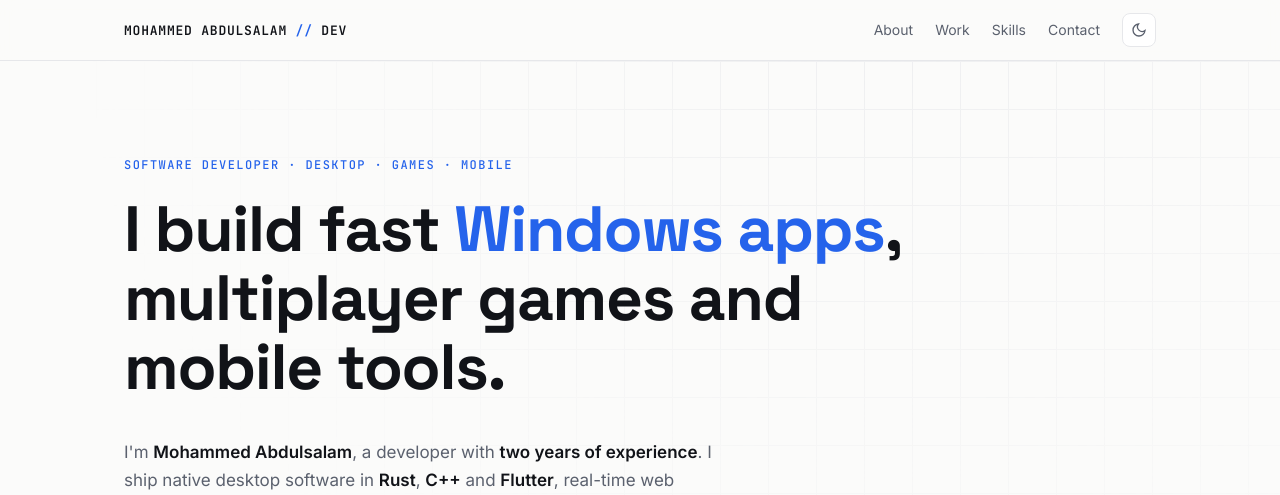
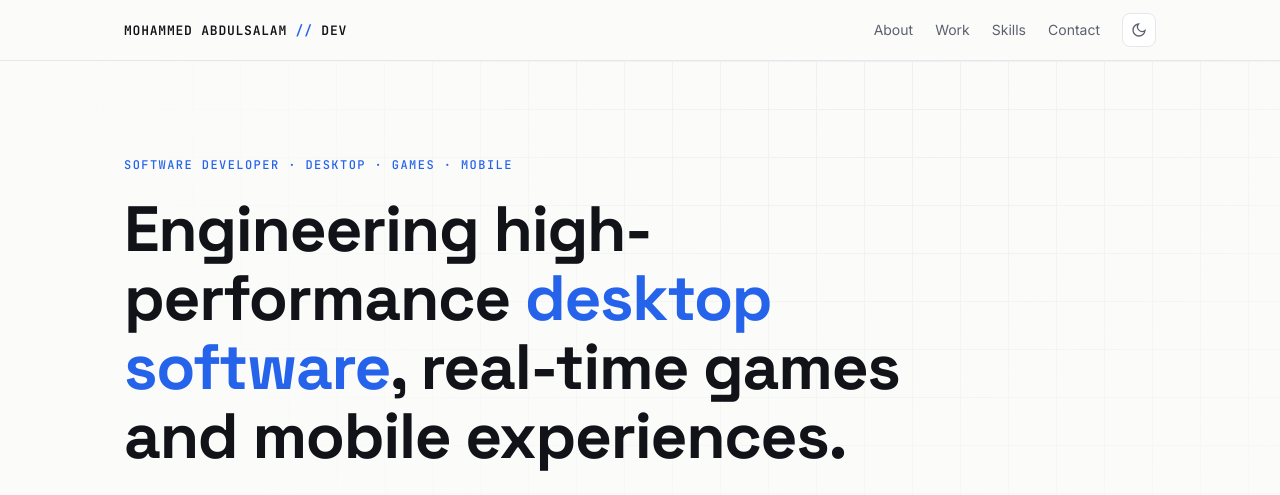
Before and after one commit to MhDTam/MhDTam.github.io, a plain HTML site: page index.html in a window 1280 px wide. Shown: the top 495 px of the page. Drawn offline with Linux system fonts and the light colour scheme.

Commit message:
Add Wersha 3D, Dental Studio, EasyRecorder and Joyro; refine headline
Co-Authored-By: Claude Opus 5.5 <noreply@anthropic.com>

```diff
--- a/index.html
+++ b/index.html
@@ -175,7 +175,7 @@ footer .wrap{display:flex;justify-content:space-between;gap:12px;flex-wrap:wrap}
 <header class="hero">
   <div class="wrap">
     <div class="eyebrow">Software Developer · Desktop · Games · Mobile</div>
-    <h1>I build fast <em>Windows apps</em>, multiplayer games and mobile tools.</h1>
+    <h1>Engineering high-performance <em>desktop software</em>, real-time games and mobile experiences.</h1>
     <div class="hero-row">
       <div>
         <p class="lede">I'm <b>Mohammed Abdulsalam</b>, a developer with <b>two years of experience</b>. I ship native desktop software in <b>Rust</b>, <b>C++</b> and <b>Flutter</b>, real-time web games with <b>Node.js</b> and <b>WebSockets</b>, and Android apps — most of them with full <b>Arabic &amp; English</b> interfaces.</p>
@@ -271,7 +271,7 @@ footer .wrap{display:flex;justify-content:space-between;gap:12px;flex-wrap:wrap}
   <div class="wrap">
     <div class="sec-head reveal"><div class="sec-num">03</div><div><h2>Experience &amp; skills</h2></div></div>
     <div class="stats reveal">
-      <div class="stat"><b id="repoCount">14</b><span>public projects on GitHub</span></div>
+      <div class="stat"><b id="repoCount">18</b><span>public projects on GitHub</span></div>
       <div class="stat"><b>6+</b><span>languages used in production</span></div>
       <div class="stat"><b>2</b><span>years of development experience</span></div>
       <div class="stat"><b>AR/EN</b><span>bilingual interfaces</span></div>
@@ -304,6 +304,10 @@ footer .wrap{display:flex;justify-content:space-between;gap:12px;flex-wrap:wrap}
 <script>
 const LANG = {Rust:"#dea584","C++":"#f34b7d","C#":"#178600",Dart:"#00b4ab",TypeScript:"#3178c6",JavaScript:"#f1e05a",C:"#555555",Web:"#8b5cf6",Android:"#3ddc84",Windows:"#0078d4"};
 const P = [
+  {n:"Wersha 3D · ورشة",d:"Interactive 3D workshop for carpentry and metalwork — live dimensions, exploded assembly, cut lists and build plans.",l:"TypeScript",c:"desktop",u:"https://github.com/MhDTam/Wersha-3D",f:"Download ↗",i:"wersha-3d"},
+  {n:"Dental Studio",d:"Dental CAD platform for labs — margin detection, crown design, occlusion analysis and STL export.",l:"TypeScript",c:"desktop",u:"https://github.com/MhDTam/Dental-Studio",f:"Project overview ↗",i:"dental-studio"},
+  {n:"EasyRecorder",d:"Native Windows screen recorder with instant replay and a non-destructive video editor. In development.",l:"Rust",c:"desktop",u:"https://github.com/MhDTam/EasyRecorder",f:"Project overview ↗",i:"easyrecorder"},
+  {n:"Joyro",d:"Turns an Android phone into a low-latency wireless Xbox-style controller for PC racing games.",l:"Android",c:"mobile",u:"https://github.com/MhDTam/Joyro",f:"Project overview ↗",i:"joyro"},
   {n:"Wain Bil Iraq · وين بالعراق",d:"Explore Iraq through a location-guessing game — read the clues and pin where you are.",l:"Dart",c:"games",u:"https://wain-bil-iraq.pages.dev/",f:"Play now ↗",i:"wain-bil-iraq"},
   {n:"FluxDrop",d:"Direct Wi-Fi file transfer for Windows — fast, local, no cloud in between.",l:"Windows",c:"desktop",u:"https://github.com/MhDTam/FluxDrop",f:"Downloads ↗",i:"fluxdrop"},
   {n:"SongSpread",d:"Low-latency Windows soundpad with microphone voice injection, built with Flutter & C++.",l:"C",c:"desktop",u:"https://github.com/MhDTam/SongSpread",f:"Repository ↗",i:"songspread"},
```
Also changed, not shown: images/dental-studio.webp (added), images/easyrecorder.webp (added), images/joyro.webp (added), images/wersha-3d.webp (added).
